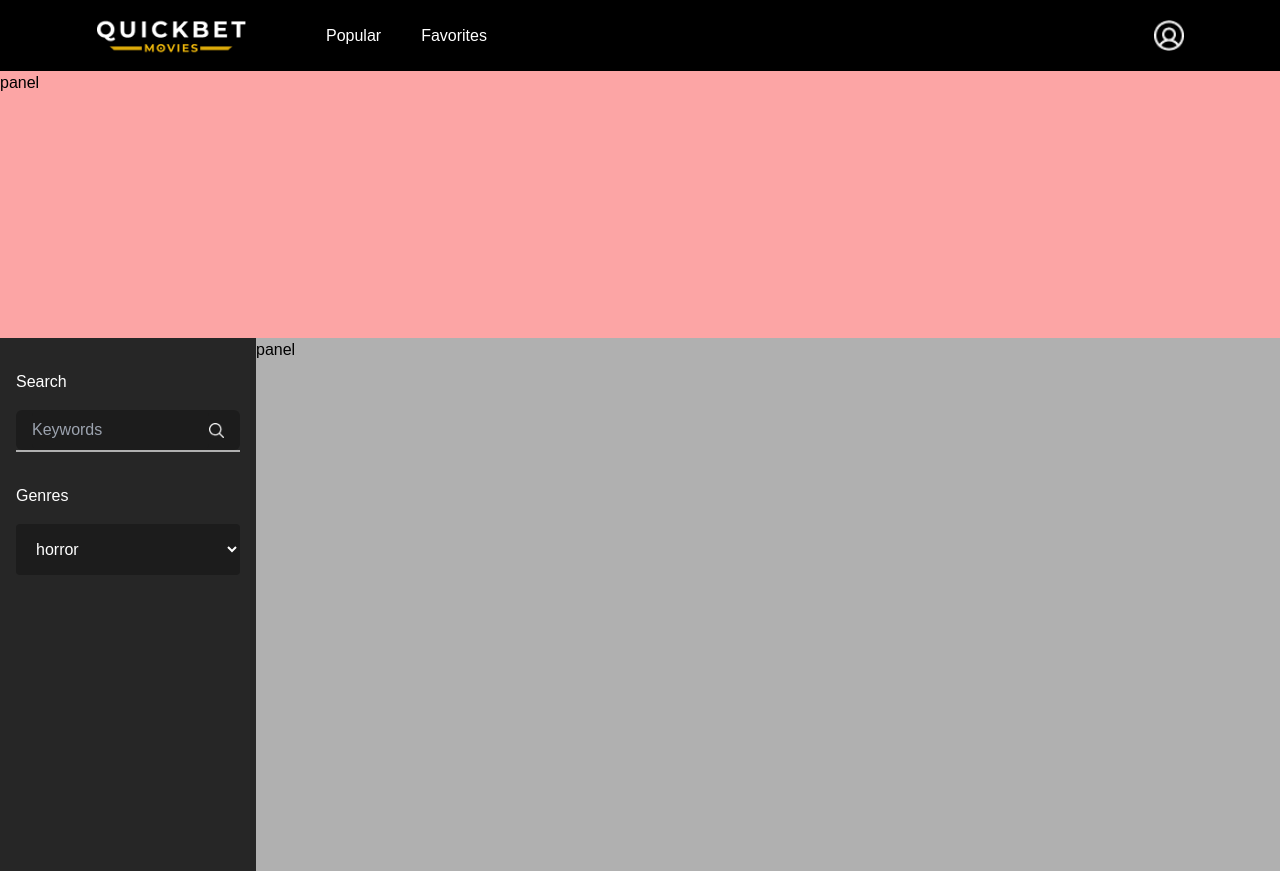
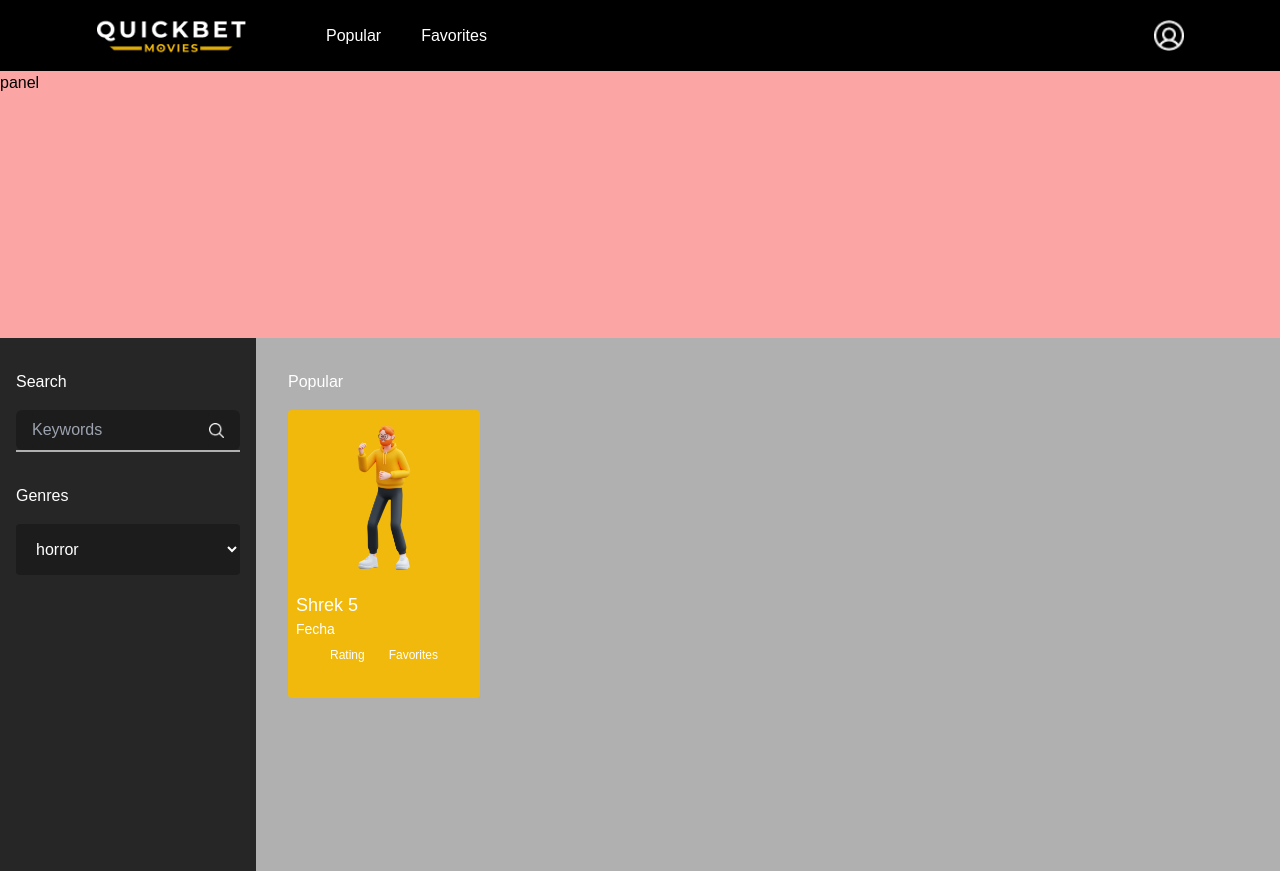
Before and after one commit to mbernallaura/inlaze, a Next.js app: page /landing in a window 1280 px wide. Built offline with nearby package versions, Linux system fonts and the light colour scheme.

Commit message:
Hacer esquema de las cards

```diff
--- a/src/app/landing/layout.js
+++ b/src/app/landing/layout.js
@@ -1,4 +1,5 @@
-import Navbar from "../../components/landing/Navbar.jsx";
+import { Navbar } from "@/components/landing/navbar";
+
 
 export default function LandingLayout({ children }) {
     return (
--- a/src/app/landing/page.jsx
+++ b/src/app/landing/page.jsx
@@ -1,4 +1,5 @@
-import { Genres, Search } from "@/components/landing";
+import { Cards, Genres, Search } from "@/components/landing";
+
 
 
 const LandingPage = () => {
@@ -12,8 +13,8 @@ const LandingPage = () => {
                     <Search/>
                     <Genres/>
                 </div>
-                <div className="w-4/5">
-                    panel
+                <div className="w-4/5 p-8">
+                    <Cards/>
                 </div>
             </div>
         </div>
--- /dev/null
+++ b/src/components/landing/Cards.jsx
@@ -0,0 +1,33 @@
+import Image from "next/image";
+
+export const Cards = () => {
+    return (
+        <div className="flex flex-col gap-4 text-white">
+            <label>Popular</label>
+            <div className="flex flex-col h-72 w-48 rounded bg-yellow">
+                <div className="relative h-3/5 overflow-hidden">
+                    <Image
+                        src={'/images/login/imgLogin.png'}
+                        layout="fill"
+                        objectFit="cover"
+                        alt="Login Image"
+                        className="rounded"
+                    />
+                </div>
+                <div className="flex flex-col p-2">
+                    <label className="text-lg">Shrek 5</label>
+                    <label className="text-sm">Fecha</label>
+                    <div className="flex justify-center mt-2 gap-6 ">
+                        <div className="flex flex-col">
+                            <label className="text-xs">Rating</label>
+                        </div>
+
+                        <div className="flex flex-col">
+                            <label className="text-xs">Favorites</label>
+                        </div>
+                    </div>
+                </div>
+            </div>
+        </div>
+    )
+}
--- a/src/components/landing/index.js
+++ b/src/components/landing/index.js
@@ -1,3 +1,4 @@
 export * from './Search';
 // export {default as Navbar} from './Navbar';
 export * from './Genres';
+export * from './Cards';
--- a/src/components/landing/navbar.jsx
+++ b/src/components/landing/navbar.jsx
@@ -5,7 +5,7 @@ const navigation = [
     {name: 'Favorites', src:'#'}
 ]
 
-const Navbar = () => {
+export const Navbar = () => {
     return (
         <nav className="flex justify-between py-4 px-24 items-center text-white bg-black">
             <div className="flex items-center gap-20">
@@ -24,5 +24,3 @@ const Navbar = () => {
         </nav>
     )
 }
-
-export default Navbar;
```
